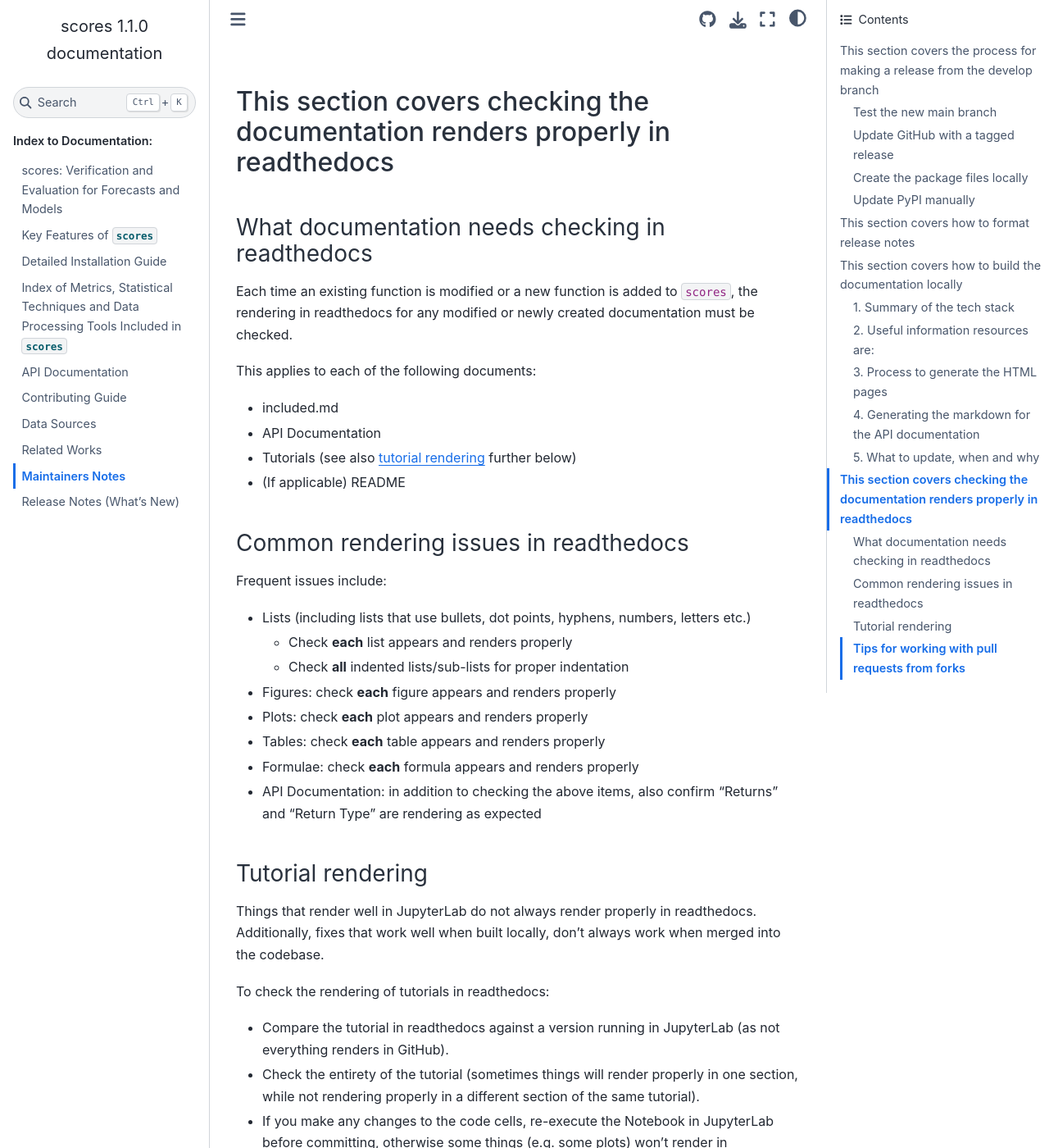
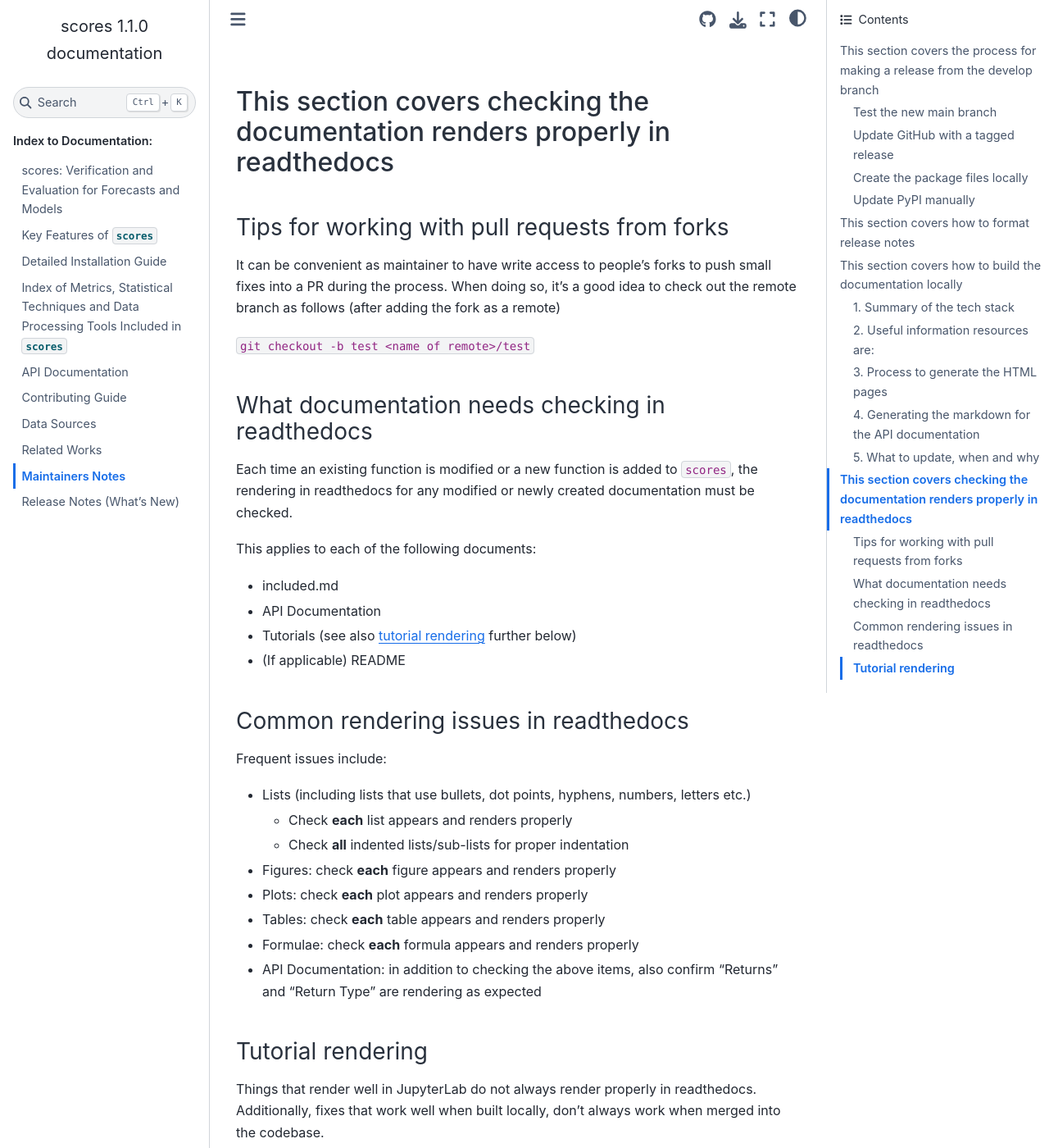
Before and after one commit to nci/scores, a Sphinx documentation site: the page built from docs/maintainer.md, in a window 1280 px wide and 1400 px high, scrolled down 3331 px. Shown: the whole window at 82% size. Built offline with Sphinx 7.4.7 and the Sphinx Book theme 1.1.4, drawn with Linux system fonts in a browser that asks for light colours; pages that are not in the unit, such as notebooks, are missing from menus; some of the changed text lies outside the part shown.

Commit message:
Relocates one paragraph in maintainers notes
Signed-off-by: Stephanie Chong <168800785+Steph-Chong@users.noreply.github.com>

```diff
--- a/docs/maintainer.md
+++ b/docs/maintainer.md
@@ -98,6 +98,12 @@ For each entry: "Brief description. See [PR #ABC](add link) by [@username](add l
 
 ## This section covers checking the documentation renders properly in readthedocs
 
+### Tips for working with pull requests from forks
+
+It can be convenient as maintainer to have write access to people's forks to push small fixes into a PR during the process. When doing so, it's a good idea to check out the remote branch as follows (after adding the fork as a remote)
+
+`git checkout -b test <name of remote>/test`
+
 ### What documentation needs checking in readthedocs
 
 Each time an existing function is modified or a new function is added to `scores`, the rendering in readthedocs for any modified or newly created documentation must be checked.
```
Also changed, not shown: other parts of docs/maintainer.md (+0 -7 lines).
